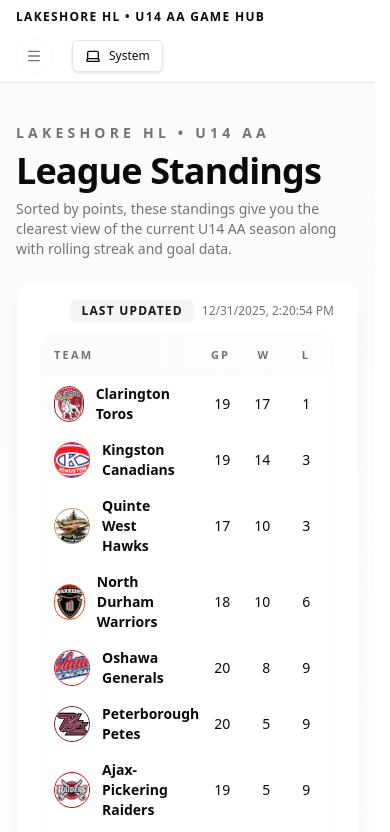
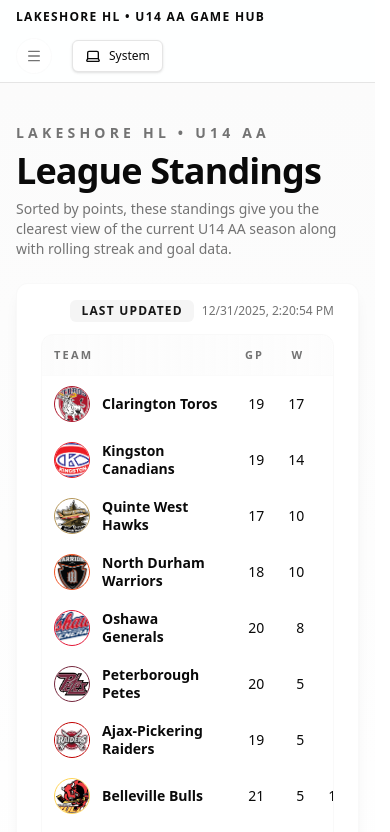
Before and after one commit to ramsaytc/lhlgamehub, a Next.js app in the folder game-lookup/: page /standings in a window 390 px wide. Shown: the top 832 px of the page. Built offline with nearby package versions, Linux system fonts and the light colour scheme; no server answers.

Commit message:
fix for icons on mobile devices

```diff
--- a/game-lookup/src/app/standings/page.tsx
+++ b/game-lookup/src/app/standings/page.tsx
@@ -33,14 +33,18 @@
 function TeamLogo({ team }: { team: string }) {
   const slug = teamSlug(team);
   return (
+    <div
+      className="relative h-9 w-9 flex-shrink-0 overflow-hidden rounded-full border"
+      style={{ borderColor: teamColor(team) }}
+    >
       <Image
         src={`/logos/${slug}.svg`}
         alt={`${team} logo`}
-      width={36}
-      height={36}
-      className="h-9 w-9 rounded-full border object-cover"
-      style={{ borderColor: teamColor(team) }}
+        fill
+        sizes="36px"
+        className="object-cover"
       />
+    </div>
   );
 }
 
@@ -158,14 +162,16 @@
                       className={idx % 2 ? "bg-muted/5" : undefined}
                     >
                       <td className="max-w-[220px] px-3 py-2">
-                        <div className="flex items-center gap-3 text-sm">
+                        <div className="flex items-center gap-3">
                           <TeamLogo team={row.team} />
+                          <div className="flex max-w-[140px] flex-col text-left leading-tight">
                             <Link
                               className="font-semibold text-foreground"
                               href={`/?team=${encodeURIComponent(row.team)}`}
                             >
                               {row.team}
                             </Link>
+                          </div>
                         </div>
                       </td>
                       <td className="px-3 py-2 text-right font-medium tabular-nums">{row.gp}</td>
```
Lines whose indentation alone changed are shown as unchanged.
